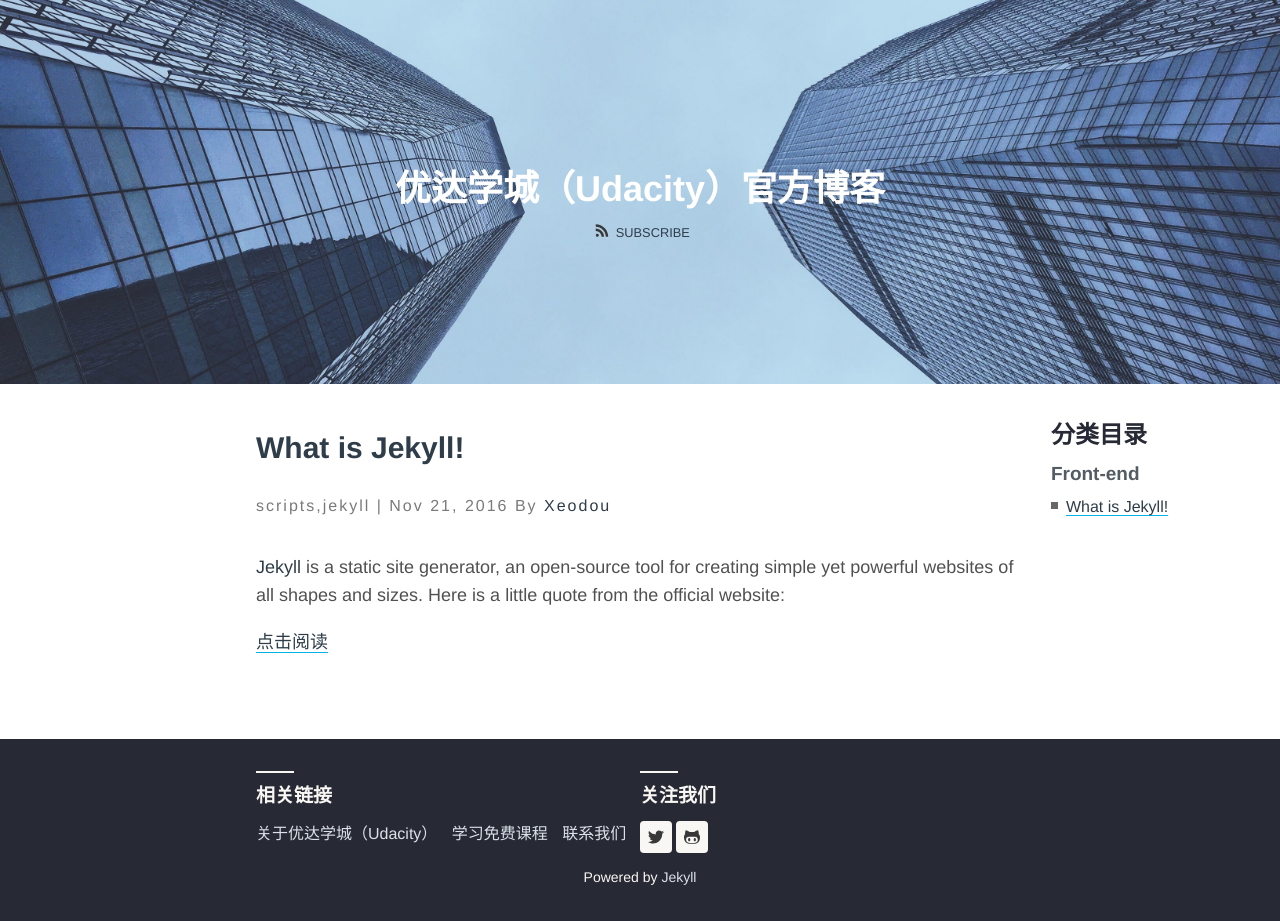
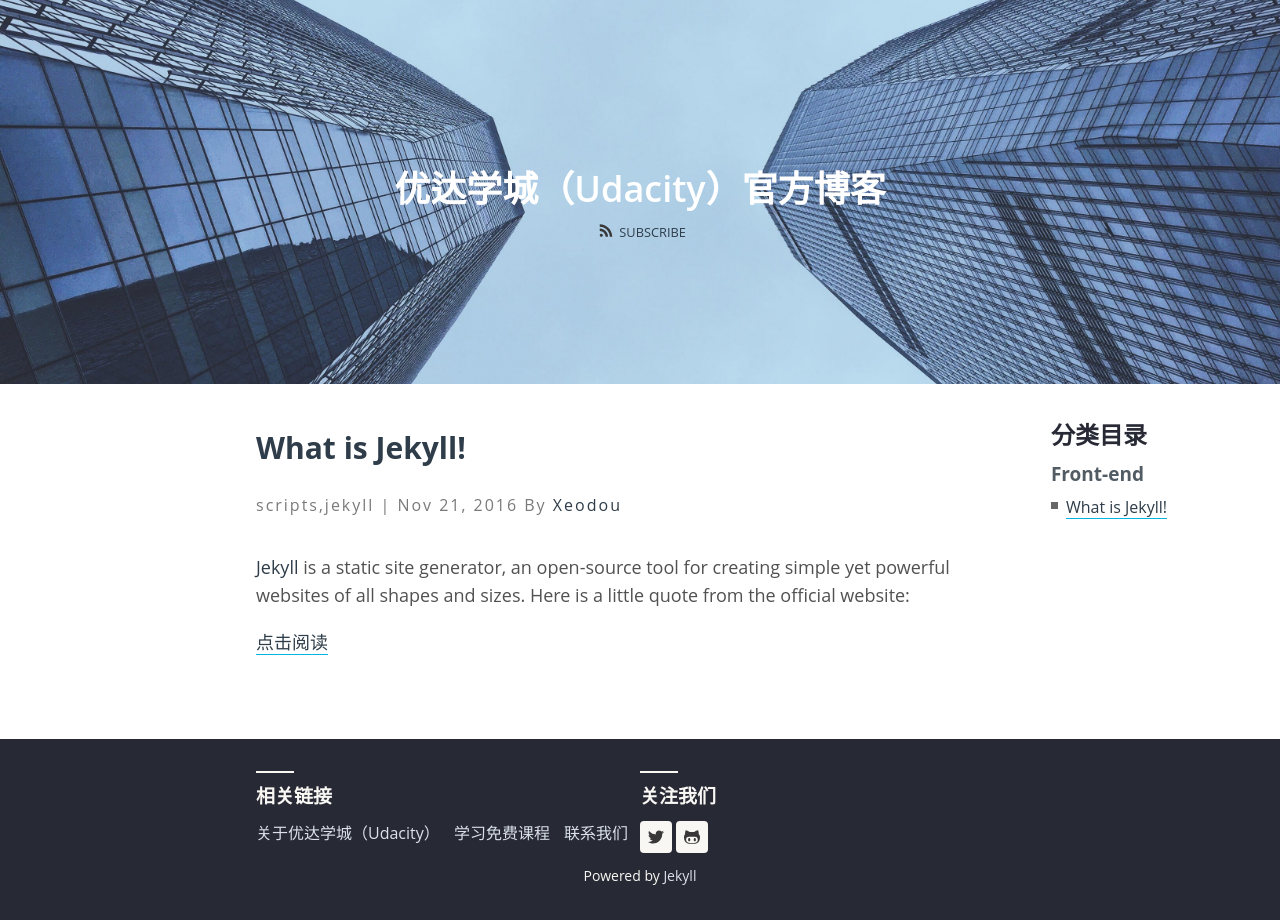
Before and after one commit to udacity/panda, a Jekyll site: the page built from index.html, in a window 1280 px wide. Built offline with Jekyll 4.4.1, drawn with Linux system fonts in a browser that asks for light colours; nearby versions of some CDN libraries.

Commit message:
Use open sans as latin characters font family.

```diff
--- a/assets/css/_sass/partials/_variables.scss
+++ b/assets/css/_sass/partials/_variables.scss
@@ -32,4 +32,4 @@
 
 
 // Fonts
-$primary-font: 'Source Sans Pro','Helvetica Neue', "Hiragino Sans GB","Microsoft YaHei","WenQuanYi Micro Hei", sans-serif;
+$primary-font: "Open Sans", "Hiragino Sans GB","Microsoft YaHei","WenQuanYi Micro Hei", sans-serif;
```
